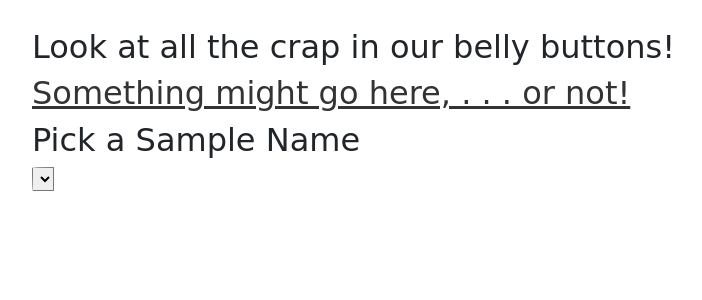
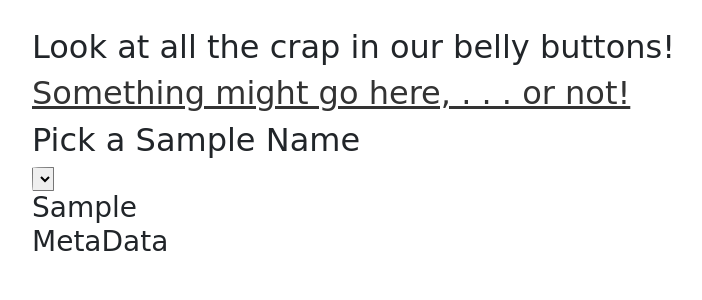
Before and after one commit to ckarnas/Interactive_Viz_and_Dash, a Flask app: page / in a window 1280 px wide. Shown: the part 232-532 px from the top of the page, without its empty margins (53-755 px from the left). Run offline with Flask 2, Linux system fonts and the light colour scheme; lists and menus that the app fills with data are empty; some libraries are stand-ins or nearby versions; some web fonts are replaced.

Commit message:
last try

```diff
--- a/Belly_Bio/app.py
+++ b/Belly_Bio/app.py
@@ -161,8 +161,11 @@ def samp_samps(sample):
     # t = text("SELECT {0} FROM 'samples'".format(sample))
 	# result = db.execute(t)
     # print(result)
-	# return jsonfy(result)
+	 #return jsonfy(result)
 
+#This part said render form.html in the pet pals thing
+    #return render_template("index.html")
+    #return render_template('index.html', {'boys': years["boys"],'girls': years["girls"]})
 
     # print(samples['{0}'.format(sample)])
 
--- a/Belly_Bio/static/js/plots.js
+++ b/Belly_Bio/static/js/plots.js
@@ -1,78 +1,272 @@
-function init() {
-    var data = [{
-      values: [0,0,0,0],
-      labels: ["BB_940", "BB_941", "BB_942", "BB_943"],
-      type: "pie"
+// function init() {
+//     var data = [{
+//       values: [1,2,5,10],
+//       labels: ["BB_940", "BB_941", "BB_942", "BB_943"],
+//       type: "pie"
+//     }];
+
+//     var layout = {
+//       height: 600,
+//       width: 800
+//     };
+
+//     Plotly.plot("pie", data, layout);
+//   }
+
+  // function optionchanged(dataName) {
+  //     var data = [];
+  //     url="/samples/"+dataName;
+  //   //take the dataName and grab the data in the "/samples/dataName' page
+  //   //store data in data array--from Sample Value
+  //   //store the out_id names in the "labels"
+  //   //probably call the updatePlotly(arraySentHere)
+  //   Plotly.d3.json(url, function(error, response) {
+
+  //       if (error) return console.warn(error);
+
+  //       // Grab values from the response json object to build the plots
+  //       // var name = response.dataset.name;
+  //       // var stock = response.dataset.dataset_code;
+  //       // var startDate = response.dataset.start_date;
+  //       // var endDate = response.dataset.end_date;
+  //       var data = unpack(response.dataset, 0);
+  //       //var data = unpack(response,0);
+  //       var labels = unpack(response.dataset, 1);
+  //       //var labels = response[1];
+
+  //       // var trace1 = {
+  //       //   type: "scatter",
+  //       //   mode: "lines",
+  //       //   name: name,
+  //       //   x: dates,
+  //       //   y: closingPrices,
+  //       //   line: {
+  //       //     color: "#17BECF"
+  //       //   }
+  //       // };
+
+  //       // var data = [trace1];
+
+  //   updatePlotly(data);
+  //   });
+  // }
+
+//bring in new data to make the update
+function updatePlotly(sampleData, otuData) {
+
+    var sampleValues = sampleData[0]['sample_values'];
+    var otuIDs = sampleData[0]['otu_ids'];
+
+    // Needed help with this part
+    var labels = otuIDs.map(function(item) {
+        return otuData[item]
+    });
+
+    var BUBBLE = document.getElementById('bubble');
+    Plotly.restyle(BUBBLE, 'x', [otuIDs]);
+    Plotly.restyle(BUBBLE, 'y', [sampleValues]);
+    Plotly.restyle(BUBBLE, 'text', [labels]);
+    Plotly.restyle(BUBBLE, 'marker.size', [sampleValues]);
+    Plotly.restyle(BUBBLE, 'marker.color', [otuIDs]);
+
+    var PIE = document.getElementById('pie');
+    var pieUpdate = {
+        values: [sampleValues.slice(0, 10)],
+        labels: [otuIDs.slice(0, 10)],
+        hovertext: [labels.slice(0, 10)],
+        hoverinfo: 'hovertext',
+        type: 'pie'
+    };
+    Plotly.restyle(PIE, pieUpdate);
+}
+
+
+
+  function getData(sample, callback) {
+    Plotly.d3.json(`/samples/${sample}`, function(error, sampleData) {
+      if (error) return console.warn(error);
+
+      Plotly.d3.json('/otu', function(error, otuData) {
+          if (error) return console.warn(error);
+          callback(sampleData, otuData);
+      });
+  });
+
+  Plotly.d3.json(`/metadata/${sample}`, function(error, metaData) {
+      if (error) return console.warn(error);
+
+      updateMetaData(metaData);
+  })
+  }
+
+init();
+
+
+
+  function updateMetaData(data) {
+
+    // Reference to Panel element for sample metadata
+    var placement = document.getElementById("sample-metadata");
+
+    // Clear any existing metadata
+    placement.innerHTML = '';
+
+    // Loop through all of the keys in the json response and
+    // create new metadata tags
+    for(var key in data) {
+        h6tag = document.createElement("h6");
+        h6Text = document.createTextNode(`${key}: ${data[key]}`);
+        h6tag.append(h6Text);
+
+        placement.appendChild(h6tag);
+    }
+}
+
+function buildPlotly(sampleData, otuData) {
+
+    var labels = sampleData[0]['otu_ids'].map(function(item) {
+        return otuData[item]
+    });
+
+    var bubbleLayout = {
+        margin: { t: 0 },
+        hovermode: 'closest',
+        xaxis: { title: 'OTU ID' }
+    };
+    var bubbleData = [{
+        x: sampleData[0]['otu_ids'],
+        y: sampleData[0]['sample_values'],
+        text: labels,
+        mode: 'markers',
+        marker: {
+            size: sampleData[0]['sample_values'],
+            color: sampleData[0]['otu_ids'],
+            // colorscale: "Earth",
+        }
+    }];
+    var BUBBLE = document.getElementById('bubble');
+    Plotly.plot(BUBBLE, bubbleData, bubbleLayout);
+
+    var pieData = [{
+        values: sampleData[0]['sample_values'].slice(0, 10),
+        labels: sampleData[0]['otu_ids'].slice(0, 10),
+        //find how to make hover
+        hovertext: labels.slice(0, 10),
+        hoverinfo: 'hovertext',
+        type: 'pie'
     }];
 
-    var layout = {
-      height: 600,
-      width: 800
+    var pieLayout = {
+        margin: { t: 0, l: 0 }
     };
 
-    Plotly.plot("pie", data, layout);
-  }
+    var PIE = document.getElementById('pie');
+    Plotly.plot(PIE, pieData, pieLayout);
+};
 
-  function optionchanged(dataName) {
-      var data = [];
-      url="/samples/"+dataName;
-    //take the dataName and grab the data in the "/samples/dataName' page
-    //store data in data array--from Sample Value
-    //store the out_id names in the "labels"
-    //probably call the updatePlotly(arraySentHere)
-    Plotly.d3.json(url, function(error, response) {
+
+
+// function getData(sample, callback) {
+//     // Use a request to grab the json data needed for all charts
+//     Plotly.d3.json(`/samples/${sample}`, function(error, sampleData) {
+//         if (error) return console.warn(error);
+
+//         Plotly.d3.json('/otu', function(error, otuData) {
+//             if (error) return console.warn(error);
+//             callback(sampleData, otuData);
+//         });
+//     });
+
+//     Plotly.d3.json(`/metadata/${sample}`, function(error, metaData) {
+//         if (error) return console.warn(error);
+
+//         updateMetaData(metaData);
+//     })
+
+//     // BONUS - Build the Gauge Chart
+//     buildGauge(sample);
+// }
+
+function getOptions() {
+
+    // selDataset found in html
+    var selector = document.getElementById('selDataset');
+//also done in html
+    // Plotly.d3.json('/names', function(error, sampleNames) {
+    //     for (var i = 0; i < sampleNames.length;  i++) {
+    //         var currentOption = document.createElement('option');
+    //         currentOption.text = sampleNames[i];
+    //         currentOption.value = sampleNames[i]
+    //         selector.appendChild(currentOption);
+    //     }
+
+    var url = "/names";
+    Plotly.d3.json(url, function (error, response) {
+
+        console.log(response);
+
+        var data = response;
+        console.log(data);
+    });
+
+    var samp_names = [];
+    url = "/names";
+    //url="http://localhost:500/names"
+
+    Plotly.d3.json(url, function (error, response) {
 
         if (error) return console.warn(error);
+        let dropDowm = ''
+        console.log(Object.keys(response))
+        response['sample names'].forEach(element => {
+            let strEl = `<option value="results">${element}</option>`
+            dropDowm += strEl
+        });
 
-        // Grab values from the response json object to build the plots
-        // var name = response.dataset.name;
-        // var stock = response.dataset.dataset_code;
-        // var startDate = response.dataset.start_date;
-        // var endDate = response.dataset.end_date;
-        var data = unpack(response.dataset, 0);
-        //var data = unpack(response,0);
-        var labels = unpack(response.dataset, 1);
-        //var labels = response[1];
+        $('#selDataset').append(dropDowm)
+        //samp_names=[response.data];
+        // samp_names=[response["sample names"]][0];
+        // console.log(samp_names)
+        // console.log(5)
+    });
 
-        // var trace1 = {
-        //   type: "scatter",
-        //   mode: "lines",
-        //   name: name,
-        //   x: dates,
-        //   y: closingPrices,
-        //   line: {
-        //     color: "#17BECF"
-        //   }
-        // };
-
-        // var data = [trace1];
-
-    updatePlotly(data);
-    });
-  }//blah blah look at meeeeeeee!
+    // Grab values from the response json object to build the plots
+    // var name = response.dataset.name;
 
 
-  function updatePlotly(newdata) {
-    var PIE = document.getElementById("pie");
-    Plotly.restyle(PIE, "values", [newdata]);
-  }
+    // Function for displaying
+    function render() {
 
-  function getData(dataset) {
-    var data = [];
-    switch (dataset) {
-    case "dataset1":
-      data = [1, 2, 3, 39];
-      break;
-    case "dataset2":
-      data = [10, 20, 30, 37];
-      break;
-    case "dataset3":
-      data = [100, 200, 300, 23];
-      break;
-    default:
-      data = [0,0,0,0];
+        // Looping through the array of presidents
+        for (var i = 0; i < samp_names.length; i++) {
+            console.log("hi");
+
+            // Then dynamicaly generating buttons for each movie in the array.
+            //var a = d3.select("#selDataset").append("option");
+            // Adding a class
+            d3.select("#selDataset").append("option");
+            // Setting the text of the HTML <h2> element to be the president's name
+            //a.text(samp_names[i]);
+        }
     }
-    updatePlotly(data);
-  }
 
-  init();
+    // Call the function to render the page.
+
+    render();
+
+        //getData(sampleNames[0], buildPlotly);
+        getData(samp_names[0], buildPlotly());
+    })
+}
+
+function optionChanged(newSample) {
+    // Fetch new data each time a new sample is selected
+    getData(newSample, updateCharts);
+}
+
+function init() {
+    getOptions();
+}
+
+// Initialize the dashboard
+init();
--- a/Belly_Bio/templates/index.html
+++ b/Belly_Bio/templates/index.html
@@ -7,7 +7,10 @@
     <meta http-equiv="X-UA-Compatible" content="ie=edge">
     <title>Pet Pals!</title>
     <link rel="stylesheet" href="{{ url_for('static', filename='css/style.css') }}">
+    <script src="https://code.jquery.com/jquery-3.3.1.js" integrity="sha256-2Kok7MbOyxpgUVvAk/HJ2jigOSYS2auK4Pfzbm7uH60=" crossorigin="anonymous"></script>
     <script src="https://cdn.plot.ly/plotly-latest.min.js"></script>
+    <!--<script src="../static/js/plots.js"></script>-->
+
 </head>
 
 <body>
@@ -26,7 +29,9 @@
 
         <div class="row">
             <div class="col-md-12">
-                <h2><a href="/send">Something might go here, . . . or not!</a></h2>
+                <h2>
+                    <a href="/send">Something might go here, . . . or not!</a>
+                </h2>
                 <h2>Pick a Sample Name</h2>
                 <select id="selDataset" onchange="optionChanged(this.value)">
 
@@ -35,51 +40,71 @@
                     <script type="text/javascript">
 
                          var url = "/names";
-                        Plotly.d3.json(url, function(error, response) {
+                         Plotly.d3.json(url, function (error, response) {
 
-                            console.log(response);
+                        //     console.log(response);
 
                              var data = response;
-                        console.log(data);
+                        //     console.log(data);
                          });
 
                          var samp_names = [];
-                    url="/names";
-                    //url="http://localhost:500/names"
+                         url = "/names";
 
-                    Plotly.d3.json(url, function(error, response) {
+                         Plotly.d3.json(url, function (error, response) {
 
                              if (error) return console.warn(error);
-                        console.log(response)
-                        //samp_names=[response.data];
-                        samp_names=[response["sample names"]][0];
-                        console.log(samp_names)
-                        console.log(5)
+                             let dropDowm = ''
+                        //     console.log(Object.keys(response))
+                             response['sample names'].forEach(element => {
+                                 let strEl = `<option value="results">${element}</option>`
+                                 dropDowm += strEl
                              });
 
-        // Grab values from the response json object to build the plots
-        // var name = response.dataset.name;
+                             $('#selDataset').append(dropDowm)
+                         });
 
 
-                        // Function for displaying
+
+                        // // Function for displaying
                          function render() {
 
-                    // Looping through the array of presidents
+                        //     // Looping through the array
                              for (var i = 0; i < samp_names.length; i++) {
-                            console.log("hi");
+                        //         console.log("hi");
 
-                    // Then dynamicaly generating buttons for each movie in the array.
-                        //var a = d3.select("#selDataset").append("option");
-                    // Adding a class
                                  d3.select("#selDataset").append("option");
-                    // Setting the text of the HTML <h2> element to be the president's name
-                        //a.text(samp_names[i]);
                              }
                          }
 
-      // Call the function to render the page.
+
+
+
+
+
+
+
+
+
+
+
+
+
+
+
+
+
+
+
+
+
+
+
+
+                        // // Call the function to render the page.
 
                          render();
+
                     </script>
 
 
@@ -90,7 +115,31 @@
                     <option value="dataset3">Canada</option>
                 </select> -->
 
+                <div class="row">
+                    <div class="col-md-2">
+                        <!-- <div class="well">
+                            <h5>SELECT Sample:</h5>
+                            <select id="selDataset" onchange="optionChanged(this.value)"></select>
+                        </div> -->
+                        <div class="panel panel-primary">
+                            <div class="panel-heading">
+                                <h3 class="panel-title">Sample MetaData</h3>
+                            </div>
+                            <div id="sample-metadata" class="panel-body"></div>
+                        </div>
+                    </div>
+                    <div class="col-md-10">
                         <div id="pie"></div>
+                    </div>
+
+                </div>
+            </div>
+                <div id="pie"></div>
+                <div class="row">
+                    <div class="col-md-12">
+                        <div id="bubble"></div>
+                    </div>
+                </div>
 
                 <script src="../static/js/plots.js"></script>
             </div>
```
Lines whose indentation alone changed are shown as unchanged.
